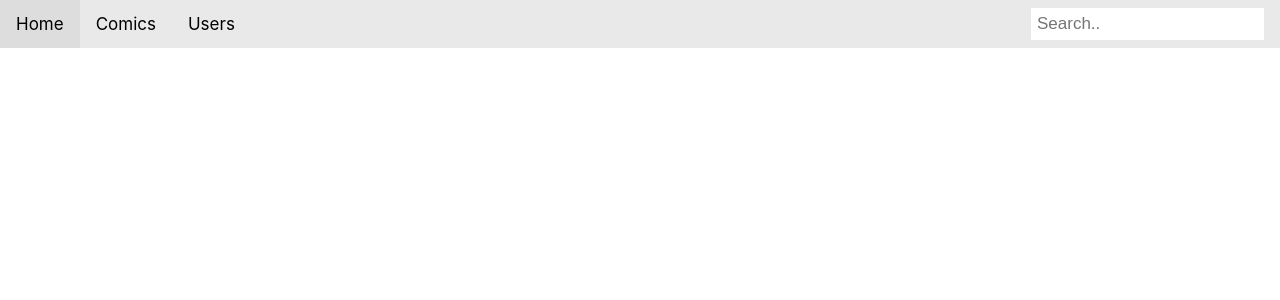
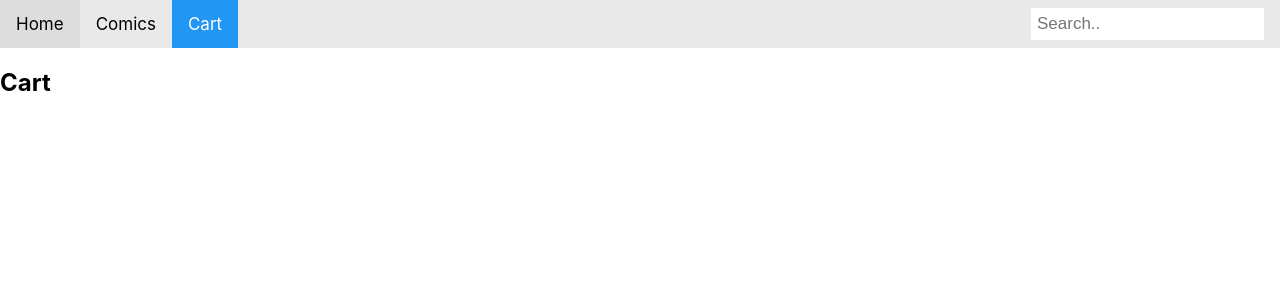
Before and after one commit to jukebox101/dl-comics-frontend, a React (Create React App) app: page /cart in a window 1280 px wide. Shown: the top 300 px of the page. Built offline with nearby package versions, Linux system fonts and the light colour scheme; a web font is replaced by a local one.

Commit message:
added search feature

```diff
--- a/src/App.js
+++ b/src/App.js
@@ -7,21 +7,35 @@ import Home from './Home'
 import NavBar from './components/NavBar'
 import ComicContainer from './components/ComicContainer';
 import ComicShow from './components/ComicShow';
+import Cart from './components/Cart';
 
 
 class App extends Component {
+  state = {
+    query: ""
+  }
+
+  handleQuery = (event) => {
+    console.log(event.target.value)
+    this.setState({query: event.target.value})
+
+  }
+
 
   render() {
     return (
       <Router>
         <div className="app">
-          <NavBar />
+          <NavBar query={this.state.query} handleQuery={this.handleQuery}/>
 
           <Switch>
             <Route exact path="/login" component={ SignIn } />
             <Route exact path="/signup" component={ SignUp } />
+            <Route exact path="/cart" component={Cart} />
             <Route exact path="/comics/:id" component={ComicShow} />
-            <Route exact path="/comics" component={ComicContainer}/>
+            <Route exact path="/comics" >
+              <ComicContainer query={this.state.query} />
+            </Route>
             <Route exact path="/" component={ Home } />
             <Route path="/users" >
               <Users />
--- /dev/null
+++ b/src/components/Cart.js
@@ -0,0 +1,8 @@
+import React from "react";
+
+const Cart = () => {
+    return(
+        <h2>Cart</h2>
+    )
+}
+export default Cart;
--- a/src/components/ComicCard.js
+++ b/src/components/ComicCard.js
@@ -1,7 +1,10 @@
-import React from 'react';
+import React, { useState } from 'react';
 import { Link } from 'react-router-dom';
 import './ComicCard.css'
 const ComicCard = (props) => {
+
+    let [cart, setCart] = useState([])
+
 
     return (
         <div className="card">
--- a/src/components/ComicContainer.js
+++ b/src/components/ComicContainer.js
@@ -1,21 +1,21 @@
 import React, { useState, useEffect } from "react";
 import ComicCard from './ComicCard'
 
-const ComicContainer = () => {
+const ComicContainer = (props) => {
 
     let [comics, setComics] = useState([])
 
-    const baseUrl = "http://localhost:3000"
     useEffect(() => {
-        fetch(`${baseUrl}/comics`)
+        fetch(`http://localhost:3000/comics`)
         .then(r => r.json())
         .then(comicsData => {
-            const comics = comicsData
-            setComics(comics)
+            const comicsArr = comicsData
+            setComics(comicsArr)
         })
     }, [])
 
     const comicsCards = comics.map(comic =>
+        comic.title.toLowerCase().includes(props.query) ?
         <ComicCard
             key={comic.id}
             comicId={comic.id}
@@ -26,7 +26,9 @@ const ComicContainer = () => {
             release_date={comic.release_date}
             description={comic.description}
             publisher={comic.publisher}
-            />)
+            />
+            : null
+            )
 
     return (
       <div>
--- a/src/components/NavBar.js
+++ b/src/components/NavBar.js
@@ -1,15 +1,19 @@
-import React from 'react';
+import React, { useState } from 'react';
 import {NavLink} from "react-router-dom";
 import './NavBar.css'
 
-const NavBar = () => {
+const NavBar = ({query, handleQuery}) => {
+
+    let [searchQuery, setSearchQuery] = useState(query)
+
+
     return (
 
             <div className="topnav">
                 <NavLink to="/" exact>Home</NavLink>
                 <NavLink to="/comics" exact >Comics</NavLink>
-                <NavLink to="/users" exact >Users</NavLink>
-                <input type="text" placeholder="Search.."/>
+                <NavLink to="/cart" exact >Cart</NavLink>
+                <input type="text" placeholder="Search.." onChange={handleQuery} />
             </div>
 
     )
```
